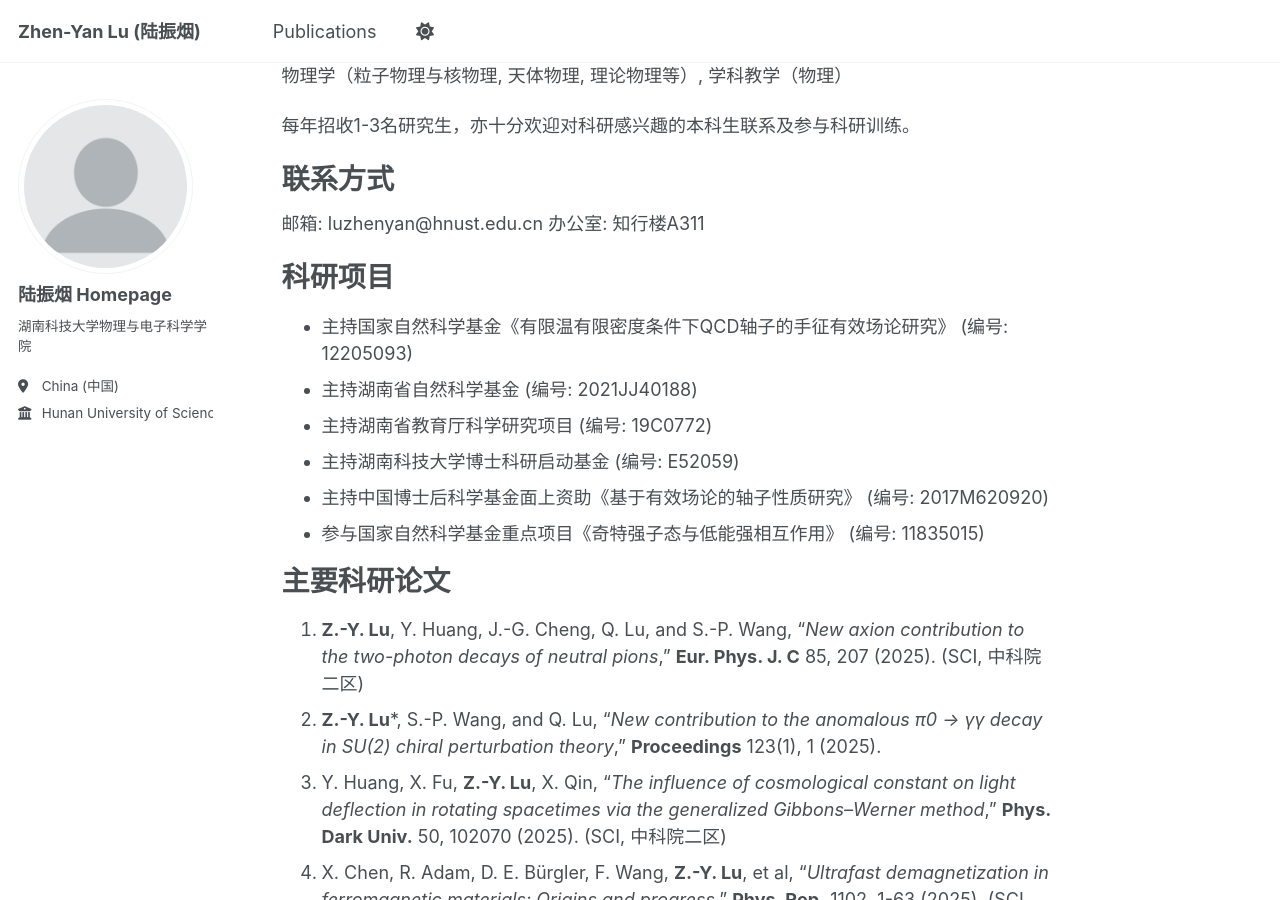
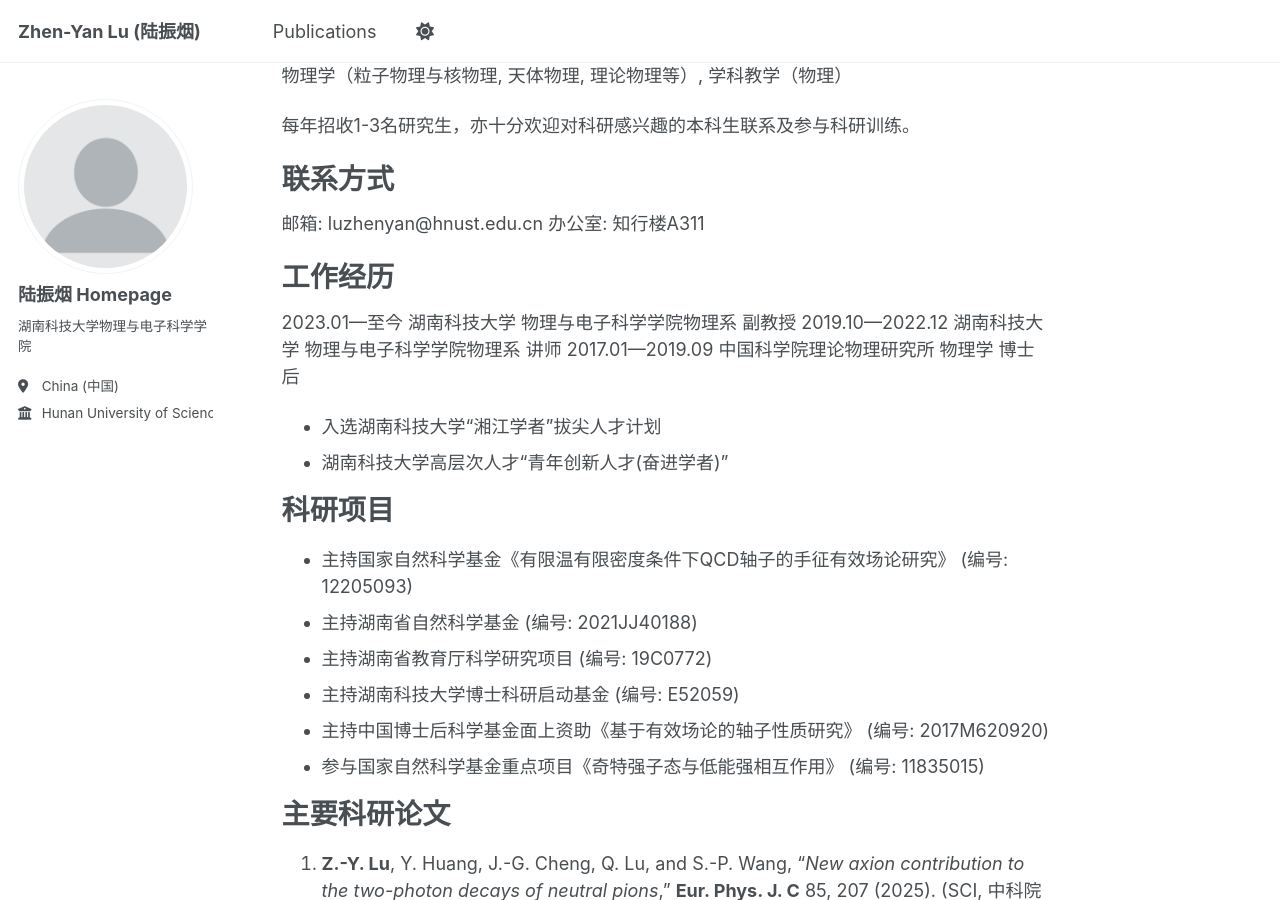
Before and after one commit to luzhenyan-stack/luzhenyan.github.io, a Jekyll site: the page built from _pages/about.md, in a window 1280 px wide and 900 px high, scrolled down 762 px. Built offline with Jekyll 4.4.1, drawn with Linux system fonts in a browser that asks for light colours; a script that is not in the unit is left out.

Commit message:
Update about.md

```diff
--- a/_pages/about.md
+++ b/_pages/about.md
@@ -32,6 +32,15 @@ redirect_from:
 联系方式
 ======
 邮箱: luzhenyan@hnust.edu.cn         办公室: 知行楼A311
+
+工作经历
+======
+2023.01—至今      湖南科技大学    物理与电子科学学院物理系     副教授
+2019.10—2022.12  湖南科技大学     物理与电子科学学院物理系     讲师
+2017.01—2019.09  中国科学院理论物理研究所          物理学     博士后
+
+  - 入选湖南科技大学“湘江学者”拔尖人才计划
+  - 湖南科技大学高层次人才“青年创新人才(奋进学者)”
 
 科研项目
 ======
```
